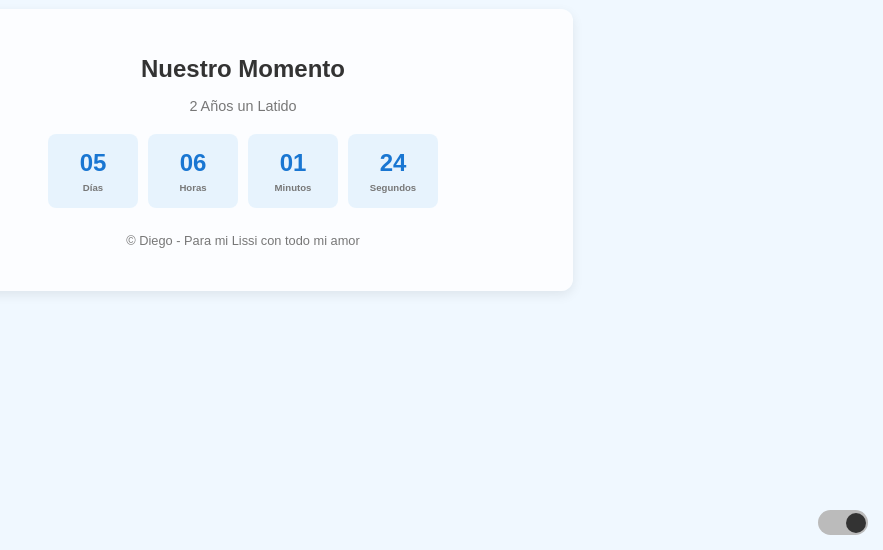
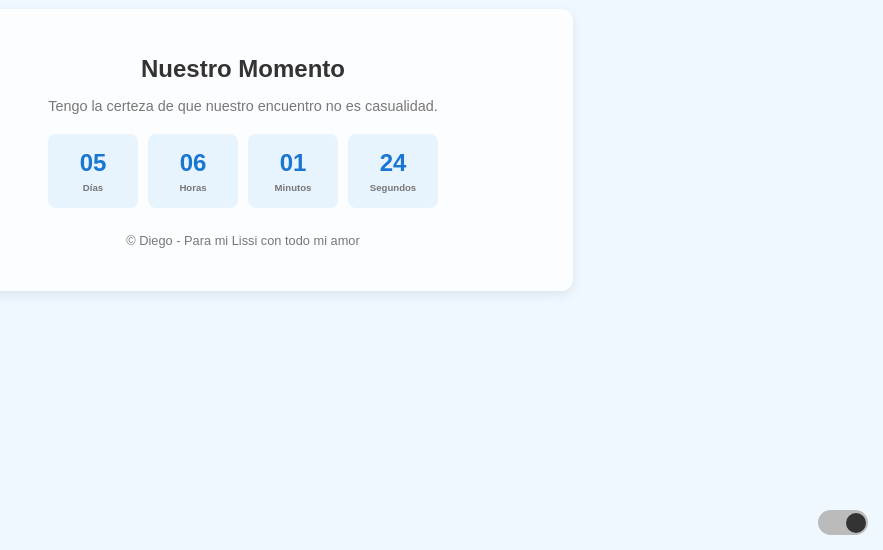
Before and after one commit to ImNavaa/countdownProjectLD, a plain HTML site: page index.html in a window 1280 px wide. Shown: the part 250-800 px from the top of the page, without its empty margins (397-1280 px from the left). Drawn offline with Linux system fonts and the light colour scheme.

Commit message:
Mensajes Update daily

```diff
--- a/index.html
+++ b/index.html
@@ -9,7 +9,7 @@
     <div class="container">
         <header>
             <h1>Nuestro Momento</h1>
-            <p>2 Años un Latido</p>
+            <p>Tengo la certeza de que nuestro encuentro no es casualidad</p>
         </header>
 
         <div id="countdown">
--- a/timeCounter.js
+++ b/timeCounter.js
@@ -6,9 +6,59 @@ document.addEventListener('DOMContentLoaded', function() {
     const secondsElement = document.getElementById('seconds');
     const countdownElement = document.getElementById('countdown');
     const messageElement = document.getElementById('message');
+    const headerParagraph = document.querySelector('header p'); // Seleccionamos el párrafo del header
     const themeSwitch = document.getElementById('theme-toggle-switch');
     const themeCheckbox = document.getElementById('theme-checkbox');
     const body = document.body;
+
+    const frasesDiarias = [
+        "Cada día que pasa nos acerca más a nuestro momento.",
+        "La espera se hace dulce sabiendo que es por ti.",
+        "Contando los días para crear juntos nuevos recuerdos.",
+        "Mi corazón palpita más fuerte con cada día que resta.",
+        "La ilusión crece conforme se acerca el día.",
+        "Este tiempo solo aumenta mi certeza: nuestro encuentro no es casualidad.",
+        "Soñando con el instante en que nuestros caminos se unan.",
+        "La cuenta regresiva está en marcha, ¡y mi emoción también!",
+        "Cada segundo es un paso más hacia ti.",
+        "Abril nos espera con un momento mágico.",
+        "Siento que el destino nos tiene algo hermoso preparado.",
+        "La paciencia tendrá su recompensa muy pronto.",
+        "Imaginando cada detalle de ese día especial.",
+        "La distancia solo hace crecer este sentimiento.",
+        "Estoy ansioso por compartir ese momento contigo.",
+        "La magia está en el aire y se acerca a nosotros.",
+        "Estos días son solo la antesala de algo maravilloso.",
+        "Mi pensamiento constante eres tú, cada día.",
+        "El tiempo vuela cuando se espera algo tan bonito.",
+        "Ya casi podemos escribir juntos un nuevo capítulo.",
+        "La alegría de este encuentro ilumina cada día.",
+        "Febrero nos regalará un instante único.",
+        "Marzo nos trae la promesa de un gran día.",
+        "La primavera florecerá con nuestro encuentro.",
+        "Tengo la certeza de que nuestro encuentro no es casualidad.",
+        "Estamos a un paso de hacer realidad este sueño.",
+        "La emoción no deja de crecer.",
+        "El universo conspiró para que este momento llegue.",
+        "Ya casi puedo sentir la magia.",
+        "Este es el preludio de una hermosa historia.",
+        // Puedes añadir más frases para los días restantes
+    ];
+
+    function updateFraseDiaria() {
+        const now = new Date();
+        const differenceInDays = Math.ceil((targetDate.getTime() - now.getTime()) / (1000 * 60 * 60 * 24));
+
+        if (differenceInDays > 0 && differenceInDays <= frasesDiarias.length) {
+            headerParagraph.textContent = frasesDiarias[frasesDiarias.length - differenceInDays];
+        } else if (differenceInDays === 0) {
+            headerParagraph.textContent = "¡Hoy es el día!";
+        } else if (differenceInDays < 0) {
+            headerParagraph.textContent = "Nuestro hermoso momento ya llegó.";
+        } else {
+            headerParagraph.textContent = "Tengo la certeza de que nuestro encuentro no es casualidad"; // Frase por defecto si no hay frase programada
+        }
+    }
 
     function updateCountdown() {
         const now = new Date();
@@ -18,6 +68,7 @@ document.addEventListener('DOMContentLoaded', function() {
             clearInterval(intervalId);
             countdownElement.classList.add('hidden');
             messageElement.classList.remove('hidden');
+            headerParagraph.textContent = "Nuestro hermoso momento ya llegó."; // Actualizar frase al llegar la fecha
             return;
         }
 
@@ -30,11 +81,14 @@ document.addEventListener('DOMContentLoaded', function() {
         hoursElement.textContent = hours < 10 ? '0' + hours : hours;
         minutesElement.textContent = minutes < 10 ? '0' + minutes : minutes;
         secondsElement.textContent = seconds < 10 ? '0' + seconds : seconds;
+
+        updateFraseDiaria(); // Actualizar la frase en cada intervalo
     }
 
     const intervalId = setInterval(updateCountdown, 1000);
     messageElement.classList.add('hidden');
     updateCountdown();
+    updateFraseDiaria(); // Llamar la primera vez para mostrar la frase inicial
 
     // Manejo del cambio de tema con el switch
     if (themeSwitch && themeCheckbox && body) {
```
